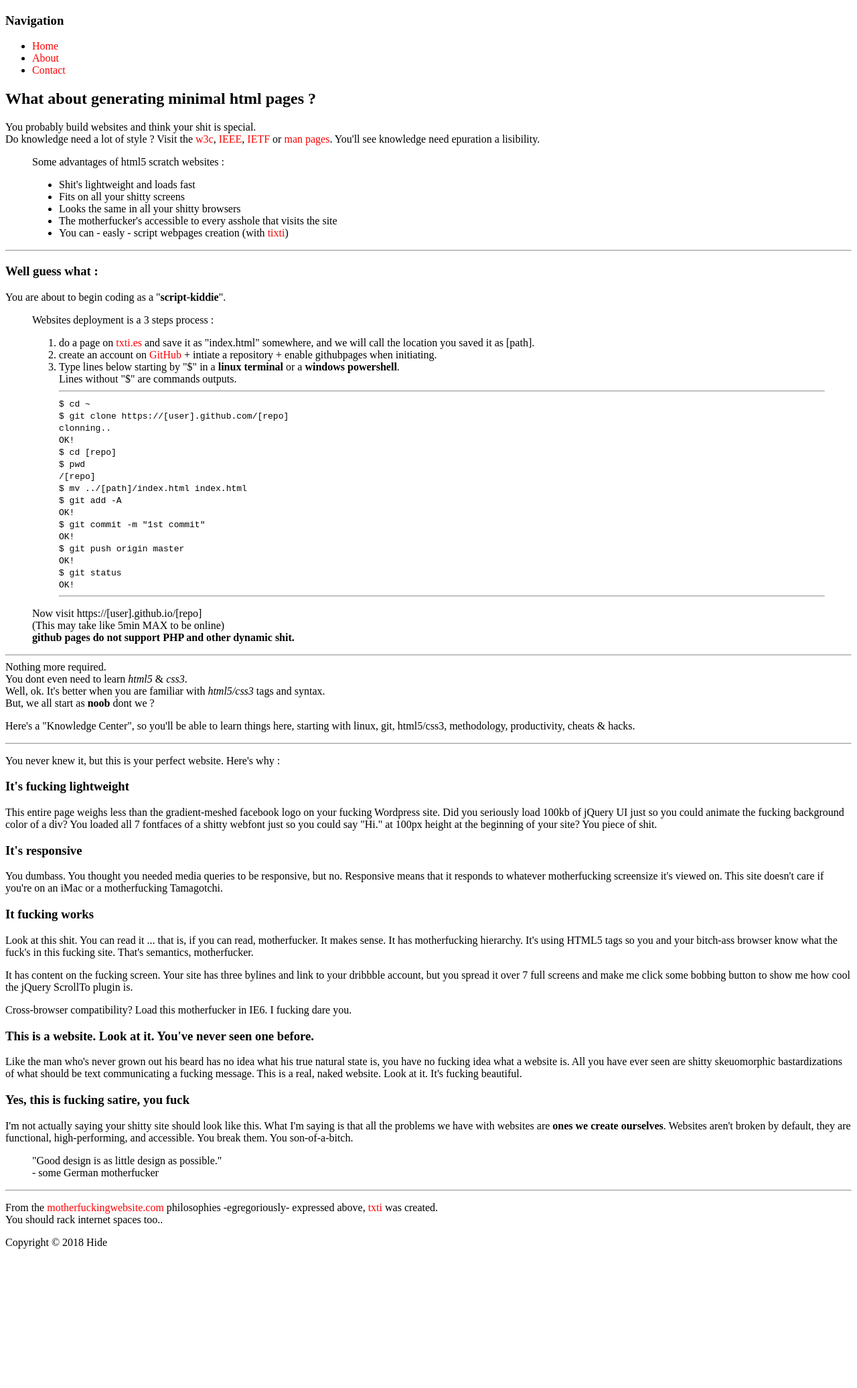
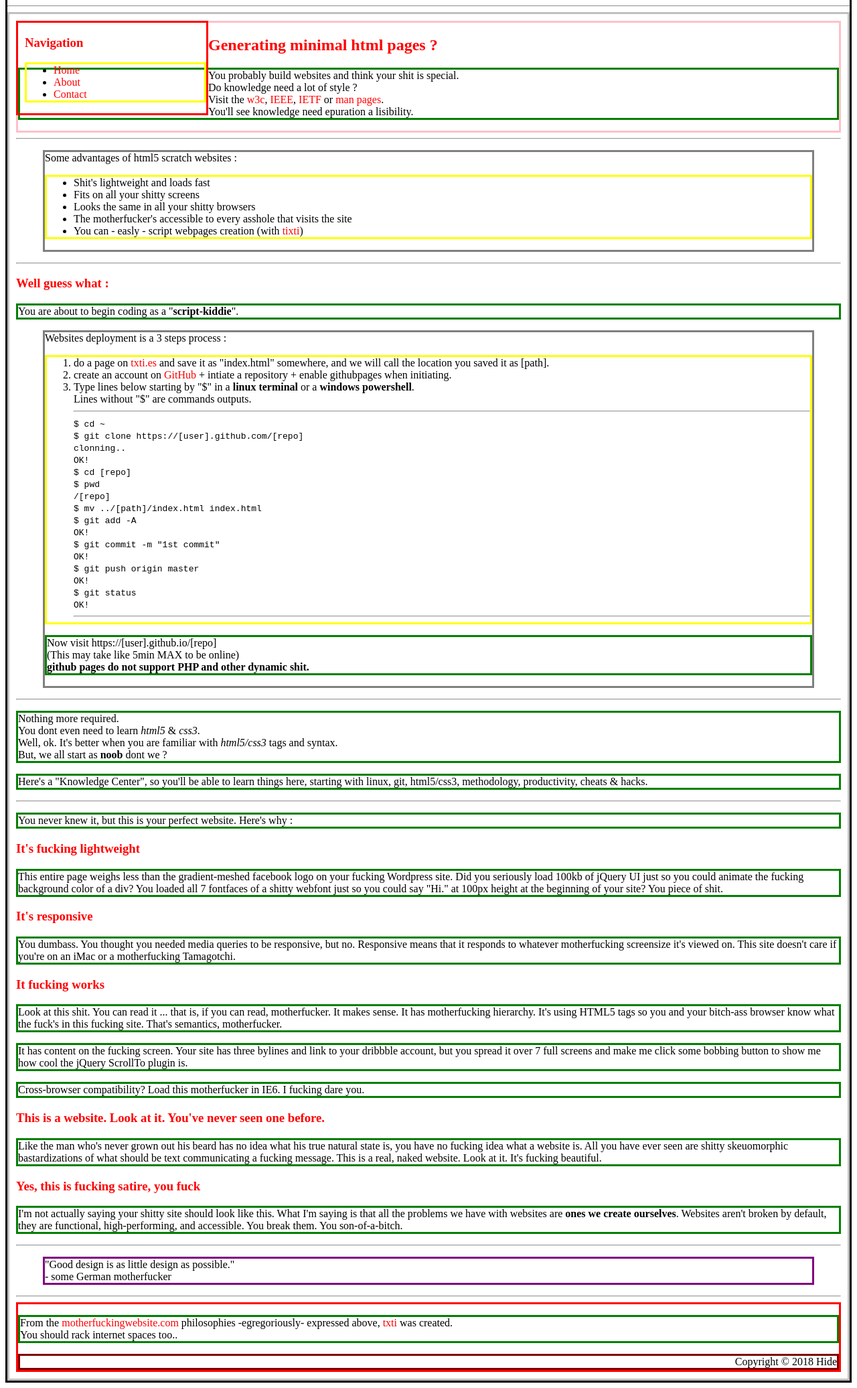
Before and after one commit to HailHide/BMFW, a plain HTML site: page index.html in a window 1280 px wide. Shown: the part 115-2187 px from the top of the page at 67% size. Before the commit the page ends 1979 px from the top, so only its background shows below. Drawn offline with Linux system fonts and the light colour scheme.

Commit message:
css bordered shit now

```diff
--- a/base.css
+++ b/base.css
@@ -1,22 +1,38 @@
 body {
 
+}
+
+figure {
+	border: solid gray;
+}
+
+p {
+	border: solid green;
+}
+
+ul, ol {
+	border: solid yellow;
+}
+
+blockquote {
+	border: solid purple;
 }
 
 #container {
 	max-width: auto;
 	max-height: auto;
+	border: solid black;
+	margin-left: auto;
+	margin-right: auto;
 }
 
-h1 {
+h1, h2, h3 {
 	color: red;
 }
 
 header {
 	text-align: center;
-}
-
-header .h1 {
-	float: left;
+	border: solid blue;
 }
 
 a {
@@ -24,11 +40,29 @@ a {
 	color: red;
 }
 
+#intro {
+	border: solid pink;
+}
+
 #nav {
-
+	padding-left: 10px;
+	float: left;
+	border: solid red;
+	text-align: left;
+	width: 22%;
 }
 
 #main {
-	float: right;
-	width:
+	padding: 10px;
+	text-align: left;
+	border: solid silver;
 }
+
+#footer {
+	border: solid red;
+}
+
+#copyright {
+	text-align: right;
+	border: solid maroon;
+}
--- a/index.html
+++ b/index.html
@@ -2,7 +2,6 @@
 <html>
 <head>
     <meta charset="utf-8">
-    <meta name="viewport" content="width=device-width, initial-scale=1">
 
     <!-- FOR THE CURIOUS: This site was made by @hailhide. Don't tell my mom.
 	 ______
@@ -37,14 +36,14 @@
     			<li><a href="mailto:hailhide@gmail.com">Contact</a></li>
     		</ul>
     	</div>
-		<span id="intro">
-		<h2>What about generating minimal html pages ?</h2>
+		<div id="intro"><h2>Generating minimal html pages ?</h2>
 		<p>You probably build websites and think your shit is special.<br/>
-		Do knowledge need a lot of style ?
-		Visit the <a href="https://www.w3schools.com/tags/tag_hr.asp">w3c</a>, <a href="">IEEE</a>, <a href="">IETF</a> or <a href="http://man7.org/linux/man-pages/man1/intro.1.html">man pages</a>.
+		Do knowledge need a lot of style ?<br />
+		Visit the <a href="https://www.w3schools.com/tags/tag_hr.asp">w3c</a>, <a href="">IEEE</a>, <a href="">IETF</a> or <a href="http://man7.org/linux/man-pages/man1/intro.1.html">man pages</a>.<br />
 		You'll see knowledge need epuration a lisibility.
 		</p>
-		</span>
+		</div>
+<hr>
 	<figure>
 	<figcaption>Some advantages of html5 scratch websites :</figcaption>
 		<ul>
@@ -55,6 +54,7 @@
            <li>You can - easly - script webpages creation (with <a href="http://txti.es/">tixti</a>)</li>
         </ul>
 	</figure>
+
 <hr>
 
     <h3>Well guess what :</h3>
@@ -66,6 +66,7 @@
        	<li>create an account on <a href="https://github.com/">GitHub</a> + intiate a repository + enable githubpages when initiating.</li>
        	<li>Type lines below starting by "$" in a <strong>linux terminal</strong> or a <strong>windows powershell</strong>.<br />
        	Lines without "$" are commands outputs.<br />
+
 <hr>
         	<code>
         	$ cd ~<br />
@@ -87,26 +88,28 @@
         	</code></li>
 <hr>
     </ol>
-        Now visit https://[user].github.io/[repo]<br />
+    <p>Now visit https://[user].github.io/[repo]<br />
     (This may take like 5min MAX to be online)<br />
-        <strong>github pages do not support PHP and other dynamic shit.</strong>
+    <strong>github pages do not support PHP and other dynamic shit.</strong></p>
     </figure>
+
 <hr>
-        Nothing more required.<br />
+    <p>Nothing more required.<br />
 	You dont even need to learn <em>html5</em> & <em>css3</em>.<br />
     Well, ok. It's better when you are familiar with <em>html5/css3</em> tags and syntax.<br />
     But, we all start as <strong>noob</strong> dont we ?<br />
-        </p>Here's a "Knowledge Center", so you'll be able to learn things here, starting with linux, git, html5/css3, methodology, productivity, cheats & hacks.
-        </p>
+    <p>Here's a "Knowledge Center", so you'll be able to learn things here, starting with linux, git, html5/css3, methodology, productivity, cheats & hacks.</p>
     <hr>
     <p>You never knew it, but this is your perfect website. Here's why : </p>
     <div class="§"><h3>It's fucking lightweight</h3>
 
-        <p>This entire page weighs less than the gradient-meshed facebook logo on your fucking Wordpress site. Did you seriously load 100kb of jQuery UI just so you could animate the fucking background color of a div? You loaded all 7 fontfaces of a shitty webfont just so you could say "Hi." at 100px height at the beginning of your site? You piece of shit.</p></div>
+        <p>This entire page weighs less than the gradient-meshed facebook logo on your fucking Wordpress site. Did you seriously load 100kb of jQuery UI just so you could animate the fucking background color of a div? You loaded all 7 fontfaces of a shitty webfont just so you could say "Hi." at 100px height at the beginning of your site? You piece of shit.</p>
+    </div>
 
     <div class="§"><h3>It's responsive</h3>
 
-        <p>You dumbass. You thought you needed media queries to be responsive, but no. Responsive means that it responds to whatever motherfucking screensize it's viewed on. This site doesn't care if you're on an iMac or a motherfucking Tamagotchi.</p></div>
+        <p>You dumbass. You thought you needed media queries to be responsive, but no. Responsive means that it responds to whatever motherfucking screensize it's viewed on. This site doesn't care if you're on an iMac or a motherfucking Tamagotchi.</p>
+    </div>
 
 	<div class="§"><h3>It fucking works</h3>
 
@@ -114,15 +117,21 @@
 
         <p>It has content on the fucking screen. Your site has three bylines and link to your dribbble account, but you spread it over 7 full screens and make me click some bobbing button to show me how cool the jQuery ScrollTo plugin is.</p>
 
-        <p>Cross-browser compatibility? Load this motherfucker in IE6. I fucking dare you.</p></div>
+        <p>Cross-browser compatibility? Load this motherfucker in IE6. I fucking dare you.</p>
+    </div>
 
     <div class="§"><h3>This is a website. Look at it.  You've never seen one before.</h3>
 
-        <p>Like the man who's never grown out his beard has no idea what his true natural state is, you have no fucking idea what a website is. All you have ever seen are shitty skeuomorphic bastardizations of what should be text communicating a fucking message. This is a real, naked website. Look at it. It's fucking beautiful.</p></div>
+        <p>Like the man who's never grown out his beard has no idea what his true natural state is, you have no fucking idea what a website is. All you have ever seen are shitty skeuomorphic bastardizations of what should be text communicating a fucking message. This is a real, naked website. Look at it. It's fucking beautiful.</p>
+    </div>
 
     <div class="§"><h3>Yes, this is fucking satire, you fuck</h3>
 
-        <p>I'm not actually saying your shitty site should look like this. What I'm saying is that all the problems we have with websites are <strong>ones we create ourselves</strong>. Websites aren't broken by default, they are functional, high-performing, and accessible. You break them. You son-of-a-bitch.</p></div>
+        <p>I'm not actually saying your shitty site should look like this. What I'm saying is that all the problems we have with websites are <strong>ones we create ourselves</strong>. Websites aren't broken by default, they are functional, high-performing, and accessible. You break them. You son-of-a-bitch.</p>
+    </div>
+
+<hr>
+
     <blockquote cite="https://www.vitsoe.com/us/about/good-design">"Good design is as little design as possible."<br>
             - some German motherfucker
         </blockquote>
@@ -131,7 +140,7 @@
     <div id="footer">
     	<p>From the <a href="https://motherfuckingwebsite.com">motherfuckingwebsite.com</a> philosophies -egregoriously- expressed above, <a href="http://txti.es">txti</a> was created.<br />
     	You should rack internet spaces too..</p>
-    	<span id="copyright">Copyright &copy; 2018 Hide</span>
+    	<div id="copyright">Copyright &copy; 2018 Hide</div>
         <!-- yes, I know...wanna fight CIA spywares ?!
     I disable this because i don't even know how it works.
     I promise i'll search for a quick DIY about GoogleAnalytics.
@@ -147,5 +156,6 @@
     	-->
     </div>
     </div>
+</div>
 </body>
 </html>
```
Also changed, not shown: base.html (added, +63 -0 lines), www/base/base.html (+18 -10 lines). Lines whose indentation alone changed are shown as unchanged.
